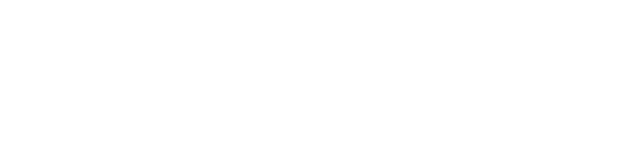
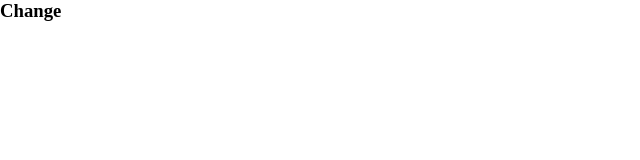
Before and after one commit to trwv55/js-ajax, a plain HTML site: page index.html in a window 1280 px wide. Shown: the full height of the page, 0-640 px from the left. Drawn offline with nearby package versions, Linux system fonts and the light colour scheme.

Commit message:
test git

```diff
--- a/index.html
+++ b/index.html
@@ -8,6 +8,7 @@
     <link rel="stylesheet" href="css/style.css">
 </head>
 <body>
+    <h3>Change</h3>
     <script src="https://unpkg.com/axios/dist/axios.min.js"></script>
     <script src="js/script.js"></script>
 </body>
```
